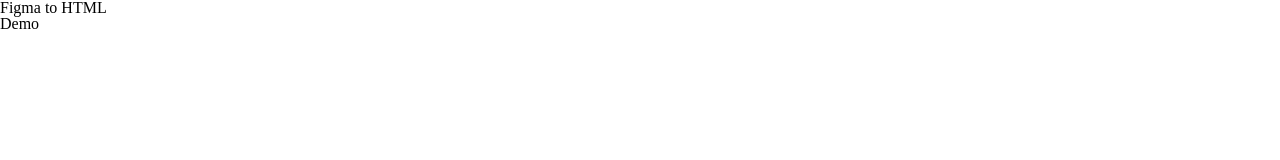
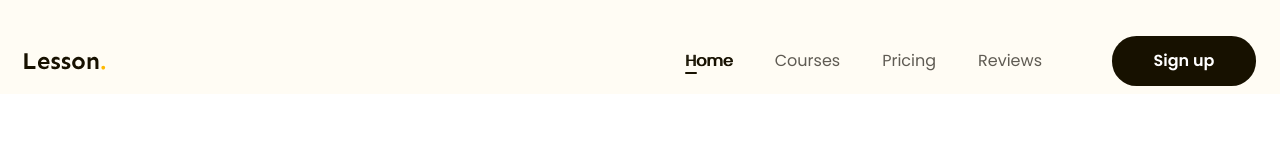
Before and after one commit to trantiendat0611/figma-to-html, a plain HTML site: page index.html in a window 1280 px wide. Shown: the top 160 px of the page. Drawn offline with Linux system fonts and the light colour scheme.

Commit message:
p3 làm phần header

```diff
--- a/assets/css/style.css
+++ b/assets/css/style.css
@@ -10,4 +10,79 @@ html {
 /* Khôi phục lại cỡ chữ mặc định theo rem */
 body {
   font-size: 1.6rem;
+  font-family: "Poppins", sans-serif;
 }
+
+/* ================================ Common =============================== */
+a {
+  text-decoration: none;
+}
+.main-content {
+  width: 1170px;
+  min-width: calc(100% - 48px);
+  margin-left: auto;
+  margin-right: auto;
+}
+.btn {
+  display: inline-block;
+  padding: 0px 16px;
+  line-height: 50px;
+  min-width: 118px;
+  color: #fff;
+  text-align: center;
+  font-size: 1.6rem;
+  font-weight: 600;
+  border-radius: 24.5px;
+  background: #171100;
+}
+/* =================================== Header ================================== */
+.header {
+  background: #fffcf4;
+}
+.header.fixed {
+  position: sticky;
+  top: -28px;
+}
+.header .body-header {
+  display: flex;
+  align-items: center;
+  padding: 36px 0 8px;
+}
+.nav {
+  margin-left: auto;
+}
+.nav ul {
+  display: flex;
+}
+.nav a {
+  color: #5f5b53;
+  font-size: 1.6rem;
+  padding: 8px 21px;
+  position: relative;
+}
+.nav li.active a,
+.nav a:hover {
+  color: #171100;
+  /* font-weight: 600; */
+  /* Sử dụng text-shadow giúp chữ không bị dày lên, vỡ khoảng cách khi dùng font-weight */
+  text-shadow: 1px 0 0 currentColor;
+}
+.nav li.active a::after {
+  /* Thẻ inline không set được width height */
+  display: block;
+
+  content: "";
+  width: 12px;
+  height: 2px;
+  border-radius: 1px;
+  background: #171100;
+  position: absolute;
+  left: 21px;
+  bottom: 6px;
+}
+.header .btn-sign-up {
+  min-width: 144px;
+}
+.header .action {
+  margin-left: 49px;
+}
--- a/index.html
+++ b/index.html
@@ -6,13 +6,48 @@
 
     <!-- reset css -->
     <link rel="stylesheet" href="./assets/css/reset.css" />
+    <!-- embed fonts -->
+    <link rel="preconnect" href="https://fonts.googleapis.com" />
+    <link rel="preconnect" href="https://fonts.gstatic.com" crossorigin />
+    <link
+      href="https://fonts.googleapis.com/css2?family=Poppins:ital,wght@0,400;0,500;0,600;0,700;1,400;1,700&family=Sen:wght@700&display=swap"
+      rel="stylesheet"
+    />
     <!-- style css -->
     <link rel="stylesheet" href="./assets/css/style.css" />
 
     <title>Figma to HTML</title>
   </head>
-  <body>
-    <h1>Figma to HTML</h1>
-    <h2>Demo</h2>
+  <body style="height: 10000px">
+    <!-- Header -->
+    <header class="header fixed">
+      <div class="main-content">
+        <div class="body-header">
+          <!-- logo -->
+          <img src="./assets/img/logo.svg" alt="Lesson" class="logo" />
+          <!-- navigation -->
+          <nav class="nav">
+            <ul>
+              <li class="active">
+                <a href="#!">Home</a>
+              </li>
+              <li>
+                <a href="#!">Courses</a>
+              </li>
+              <li>
+                <a href="#!">Pricing</a>
+              </li>
+              <li>
+                <a href="#!">Reviews</a>
+              </li>
+            </ul>
+          </nav>
+          <!-- button action -->
+          <div class="action">
+            <a href="#!" class="btn btn-sign-up">Sign up</a>
+          </div>
+        </div>
+      </div>
+    </header>
   </body>
 </html>
```
Also changed, not shown: assets/img/logo.svg (added).
